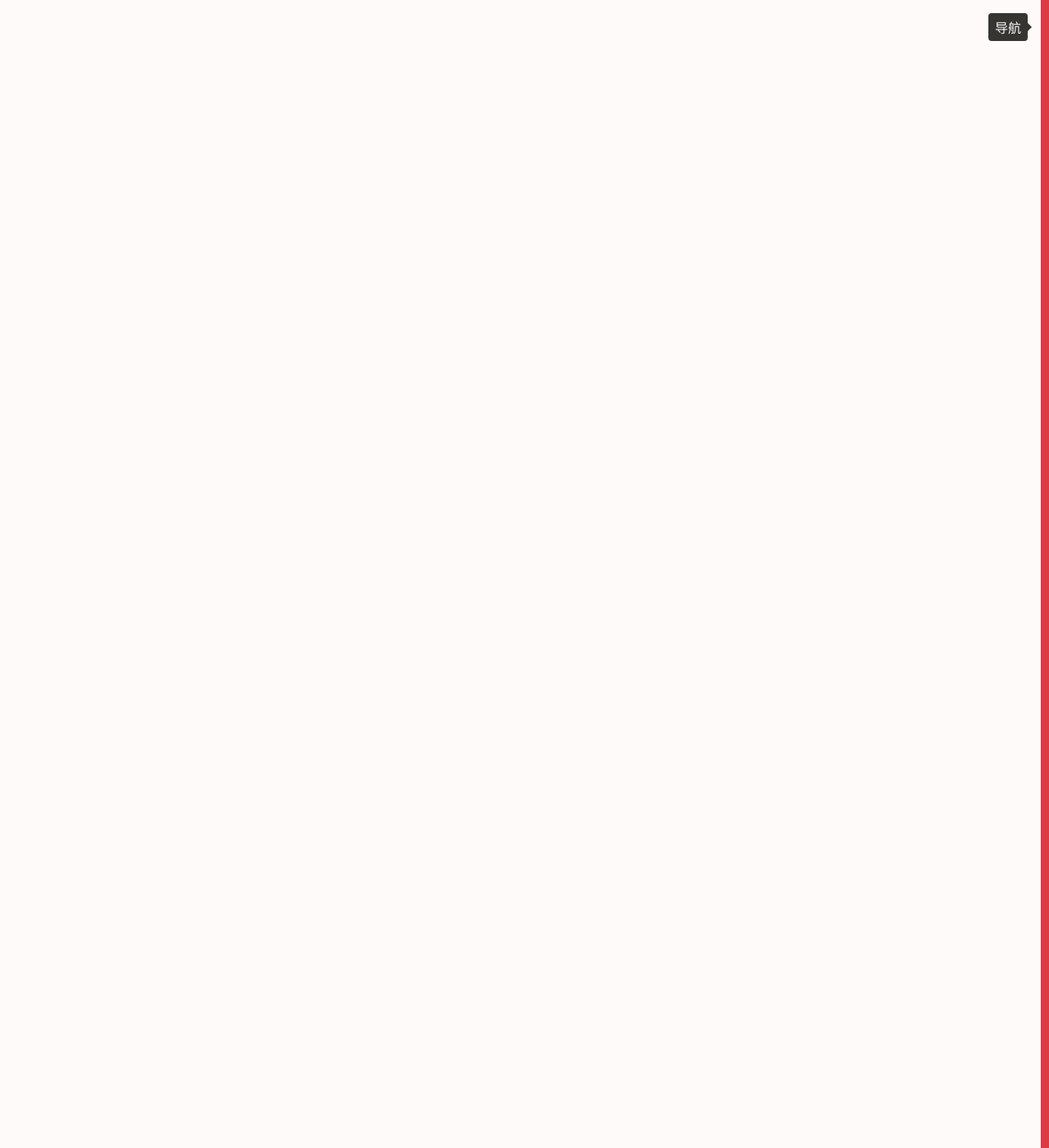
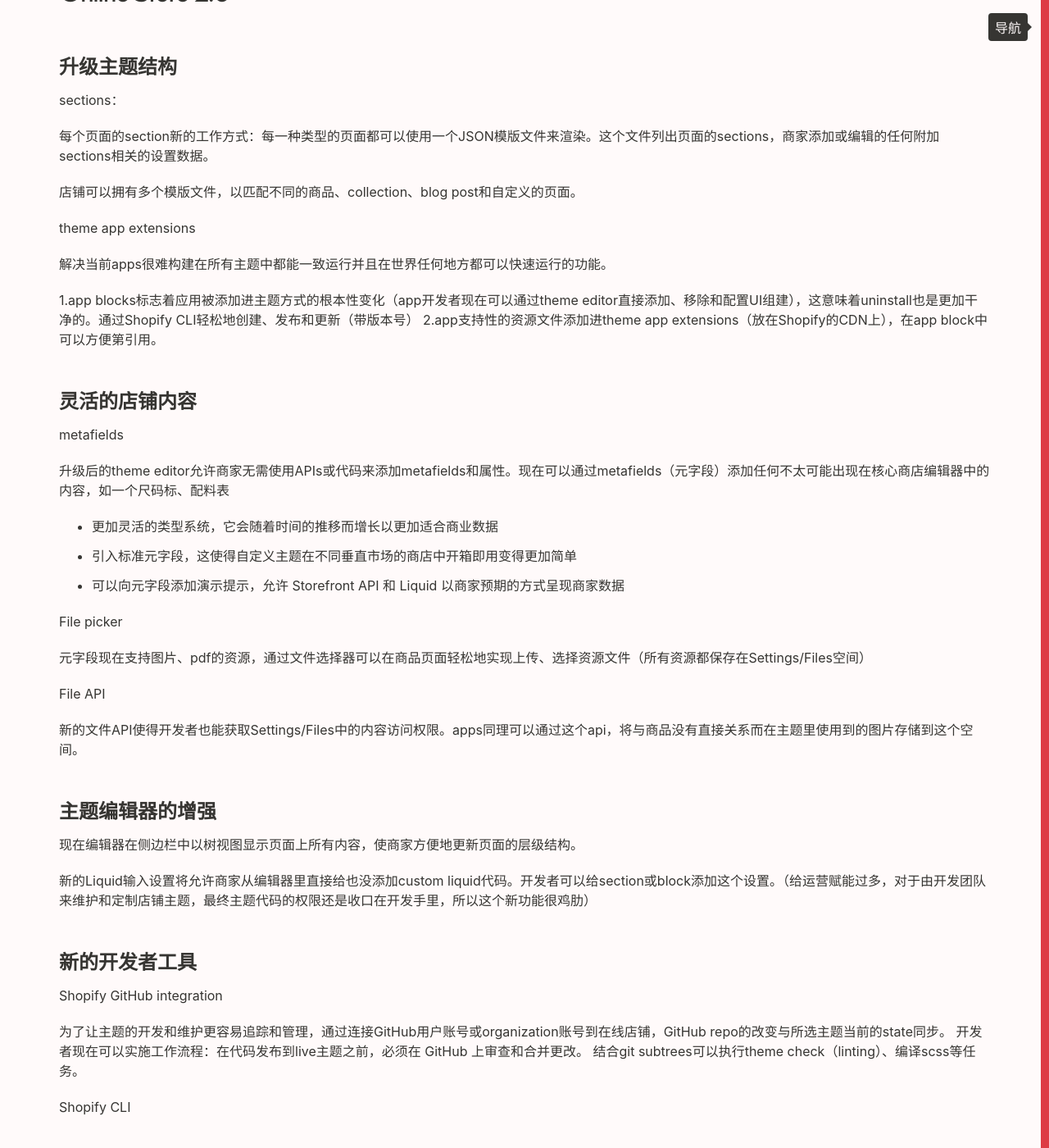
Before and after one commit to Vivi-wu/dive-into-web, a Jekyll site: the page built from _posts/2020-12-31-Shopify-store-practice.markdown, in a window 1280 px wide and 1400 px high, scrolled down 9220 px. Shown: the whole window at 82% size. Built offline with Jekyll 4.4.1, drawn with Linux system fonts in a browser that asks for light colours.

Commit message:
update blog for shopify online store 2.0

````diff
--- a/_posts/2020-12-31-Shopify-store-practice.markdown
+++ b/_posts/2020-12-31-Shopify-store-practice.markdown
@@ -363,3 +363,54 @@
   },
 }
 ```
+
+## Online Store 2.0
+
+### 升级主题结构
+
+sections：
+
+每个页面的section新的工作方式：每一种类型的页面都可以使用一个JSON模版文件来渲染。这个文件列出页面的sections，商家添加或编辑的任何附加sections相关的设置数据。
+
+店铺可以拥有多个模版文件，以匹配不同的商品、collection、blog post和自定义的页面。
+
+theme app extensions
+
+解决当前apps很难构建在所有主题中都能一致运行并且在世界任何地方都可以快速运行的功能。
+
+1.app blocks标志着应用被添加进主题方式的根本性变化（app开发者现在可以通过theme editor直接添加、移除和配置UI组建），这意味着uninstall也是更加干净的。通过Shopify CLI轻松地创建、发布和更新（带版本号）
+2.app支持性的资源文件添加进theme app extensions（放在Shopify的CDN上），在app block中可以方便第引用。
+
+### 灵活的店铺内容
+
+metafields
+
+升级后的theme editor允许商家无需使用APIs或代码来添加metafields和属性。现在可以通过metafields（元字段）添加任何不太可能出现在核心商店编辑器中的内容，如一个尺码标、配料表
+
++ 更加灵活的类型系统，它会随着时间的推移而增长以更加适合商业数据
++ 引入标准元字段，这使得自定义主题在不同垂直市场的商店中开箱即用变得更加简单
++ 可以向元字段添加演示提示，允许 Storefront API 和 Liquid 以商家预期的方式呈现商家数据
+
+File picker
+
+元字段现在支持图片、pdf的资源，通过文件选择器可以在商品页面轻松地实现上传、选择资源文件（所有资源都保存在Settings/Files空间）
+
+File API
+
+新的文件API使得开发者也能获取Settings/Files中的内容访问权限。apps同理可以通过这个api，将与商品没有直接关系而在主题里使用到的图片存储到这个空间。
+
+### 主题编辑器的增强
+
+现在编辑器在侧边栏中以树视图显示页面上所有内容，使商家方便地更新页面的层级结构。
+
+新的Liquid输入设置将允许商家从编辑器里直接给也没添加custom liquid代码。开发者可以给section或block添加这个设置。（给运营赋能过多，对于由开发团队来维护和定制店铺主题，最终主题代码的权限还是收口在开发手里，所以这个新功能很鸡肋）
+
+### 新的开发者工具
+
+Shopify GitHub integration
+
+为了让主题的开发和维护更容易追踪和管理，通过连接GitHub用户账号或organization账号到在线店铺，GitHub repo的改变与所选主题当前的state同步。
+开发者现在可以实施工作流程：在代码发布到live主题之前，必须在 GitHub 上审查和合并更改。
+结合git subtrees可以执行theme check（linting）、编译scss等任务。
+
+Shopify CLI
````
